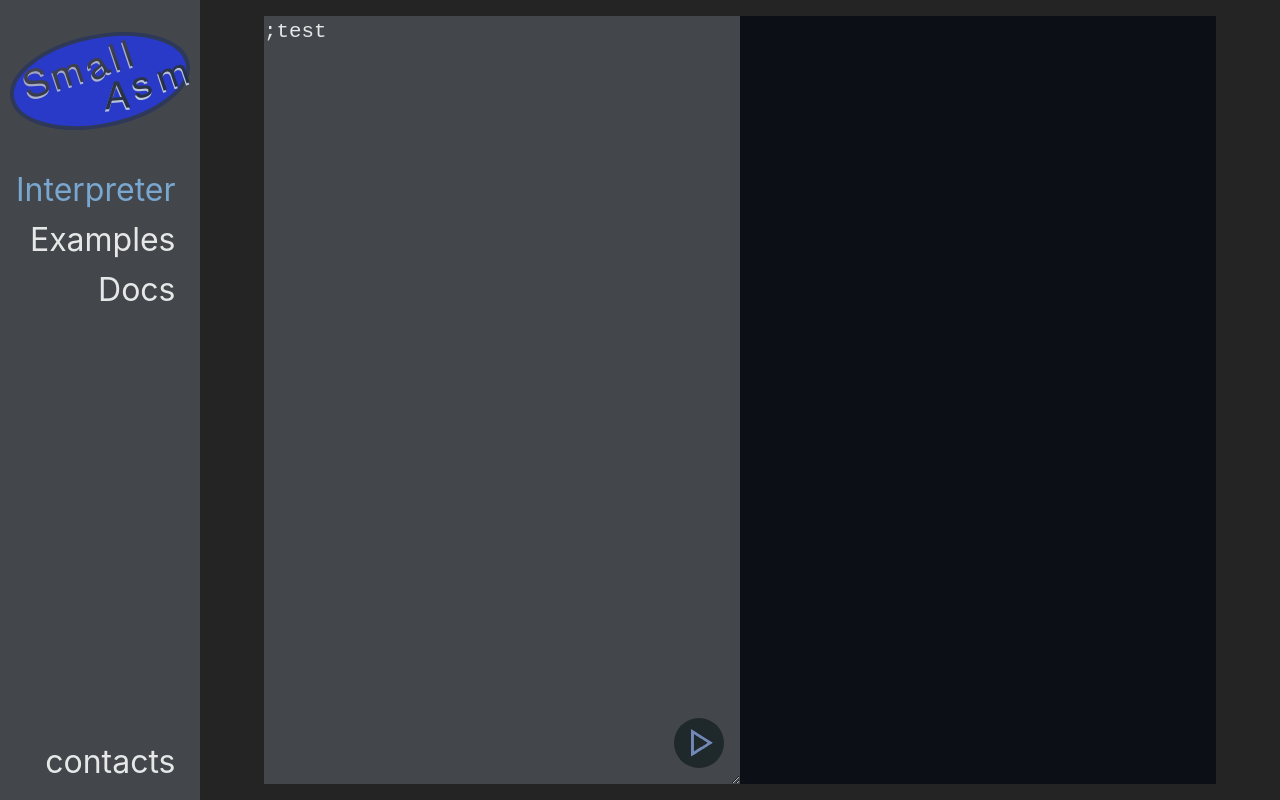
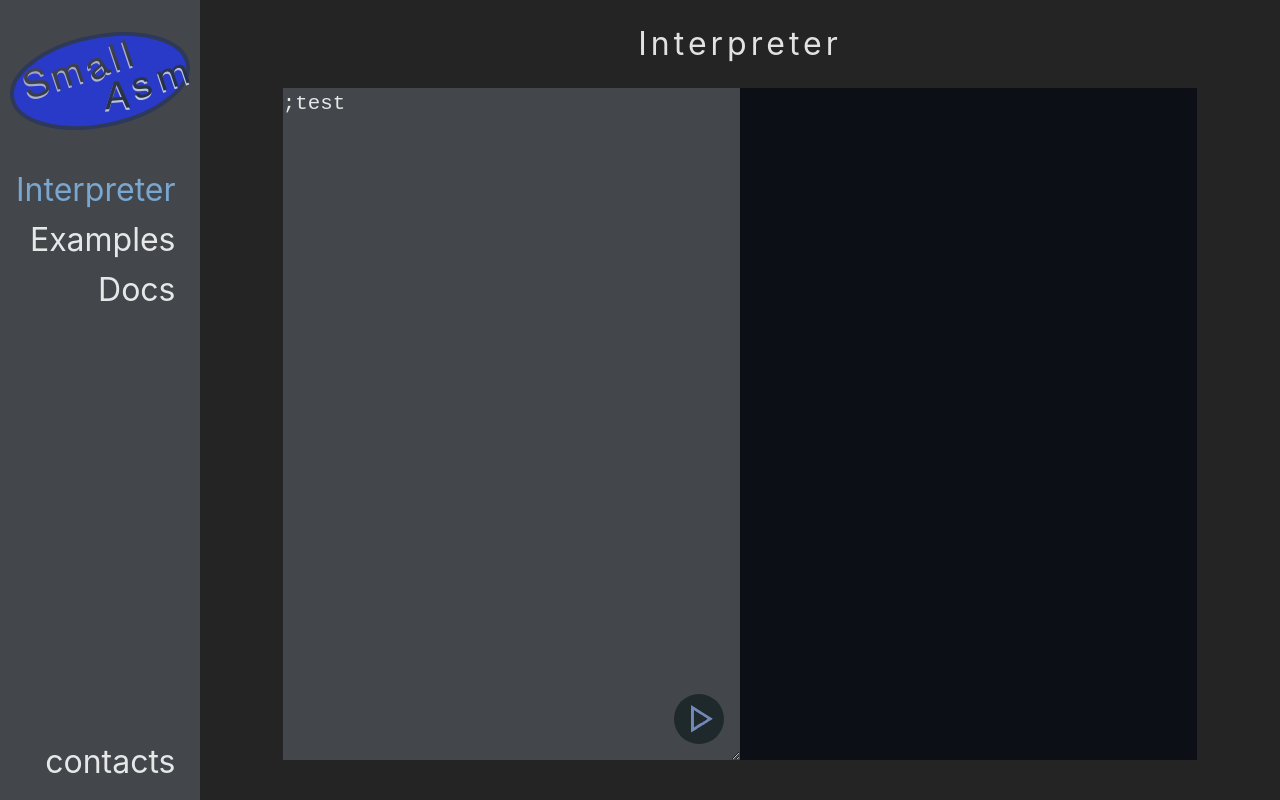
Before and after one commit to french-fries-with-pepper/smallAsm, a React (Vite) app: page / in a window 1280 px wide. Built offline with nearby package versions, Linux system fonts and the light colour scheme.

Commit message:
refactor: change css files to reuse code, and reduce styles

```diff
--- a/src/App.css
+++ b/src/App.css
@@ -3,14 +3,16 @@
   flex-direction: row;
   align-items: stretch;
 }
-.App__main {
-  padding-left: var(--appPadding);
-  padding-right: var(--appPadding);
-  padding-top: 1rem;
-  padding-bottom: 1rem;
-  display: flex;
-  flex-direction: row;
-  align-items: stretch;
+.siteHeader {
+  width: 100%;
+  font-size: 2rem;
+  font-weight: 400;
+  letter-spacing: 4px;
+  text-align: center;
+}
+.siteMain {
   width: calc(100% - var(--headerWidth));
-  height: 100vh;
+  padding: 2rem;
+  max-height: 100vh;
+  overflow-y: scroll;
 }
--- a/src/App.jsx
+++ b/src/App.jsx
@@ -1,8 +1,7 @@
 import React from "react";
 import { BrowserRouter as Router, Routes, Route } from "react-router-dom";
 import Header from "./components/header/Header";
-import Editor from "./components/editor/Editor";
-import Output from "./components/output/Output";
+import Home from "./components/home/home";
 import Docs from "./components/docs/docs";
 import Examples from "./components/examples/examples";
 import Contacts from "./components/contacts/contacts";
@@ -18,15 +17,7 @@ function App() {
           <Route path="/Docs" element={<Docs />} />
           <Route path="/Contacts" element={<Contacts />} />
           <Route path="/Examples" element={<Examples />} />
-          <Route
-            path="/"
-            element={
-              <main className="App__main">
-                <Editor />
-                <Output />
-              </main>
-            }
-          />
+          <Route path="/" element={<Home />} />
         </Routes>
       </div>
     </Router>
--- a/src/components/contacts/contacts.jsx
+++ b/src/components/contacts/contacts.jsx
@@ -2,8 +2,8 @@ import "./contacts.css";
 
 function Contacts() {
   return (
-    <main>
-      <h2>Contacts will be available soon</h2>
+    <main className="contacts siteMain">
+      <h2 className="contacts__header siteHeader">Contacts</h2>
     </main>
   );
 }
--- a/src/components/docs/docs.jsx
+++ b/src/components/docs/docs.jsx
@@ -2,8 +2,8 @@ import "./docs.css";
 
 function Docs() {
   return (
-    <main>
-      <h2>Docs will be available soon</h2>
+    <main className="docs siteMain">
+      <h2 className="siteHeader docs__header">Documentation</h2>
     </main>
   );
 }
--- a/src/components/examples/examples.css
+++ b/src/components/examples/examples.css
@@ -1,16 +1,3 @@
-.examples {
-  width: calc(100% - var(--headerWidth));
-  padding: 2rem;
-  max-height: 100vh;
-  overflow-y: scroll;
-}
-.examples__header {
-  width: 100%;
-  font-size: 2rem;
-  font-weight: 400;
-  letter-spacing: 2px;
-  text-align: center;
-}
 .examples__list {
   padding-top: 2.5rem;
   width: 90%;
--- a/src/components/examples/examples.jsx
+++ b/src/components/examples/examples.jsx
@@ -24,8 +24,8 @@ function Examples() {
     dispatch({ type: "changed", payload: code });
   };
   return (
-    <main className="examples">
-      <h2 className="examples__header">Example of programs</h2>
+    <main className="examples siteMain">
+      <h2 className="examples__header siteHeader">Example of programs</h2>
       <ul className="examples__list">
         <li className="examples__item">
           <h3 className="examples__name">Fibonacci</h3>
--- /dev/null
+++ b/src/components/home/home.css
@@ -0,0 +1,10 @@
+.home__editorWrap {
+  padding-left: var(--appPadding);
+  padding-right: var(--appPadding);
+  padding-top: 2rem;
+  display: flex;
+  flex-direction: row;
+  align-items: stretch;
+  width: 100%;
+  height: calc(100vh - 6rem);
+}
--- /dev/null
+++ b/src/components/home/home.jsx
@@ -0,0 +1,16 @@
+  import "./home.css";
+  import Editor from "../editor/Editor";
+  import Output from "../output/Output";
+  function Home(){
+    return(
+        <main className="home siteMain">
+            <h2 className="home__header siteHeader">Interpreter</h2>
+            <section className="home__editorWrap">
+                <Editor/>
+                <Output/>
+            </section>
+        </main>
+    )
+  }
+
+  export default Home;
```
